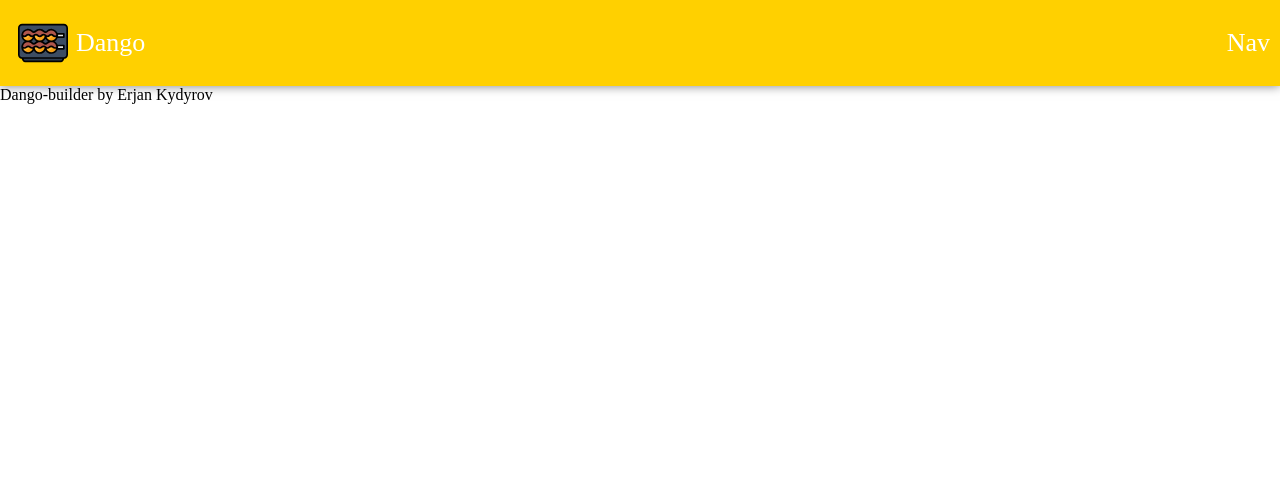
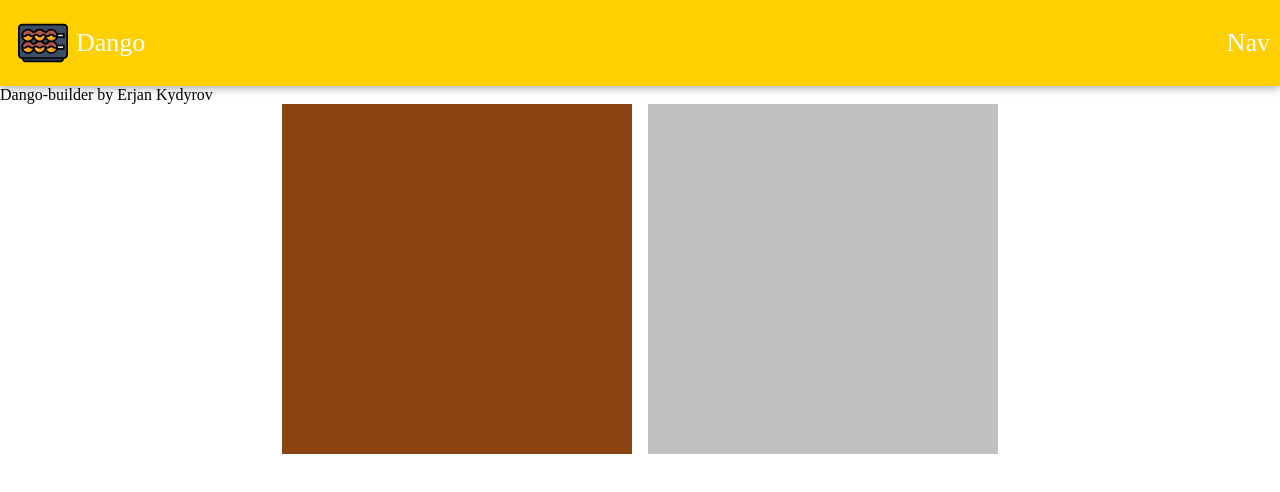
Before and after one commit to Erjankydyrov/builder, a React (Create React App) app: page / in a window 1280 px wide. Shown: the top 492 px of the page. Built offline with nearby package versions, Linux system fonts and the light colour scheme; a web font is replaced by a local one.

Commit message:
added styles for components

```diff
--- a/src/components/DangoBuilder/DangoBuilder.module.css
+++ b/src/components/DangoBuilder/DangoBuilder.module.css
@@ -0,0 +1,6 @@
+.DangoBuilder {
+    display: flex;
+    justify-content: center;
+    flex-wrap: wrap;
+
+}
--- a/src/components/DangoBuilder/DangoControls/DangoControls.module.css
+++ b/src/components/DangoBuilder/DangoControls/DangoControls.module.css
@@ -0,0 +1,5 @@
+.DangoControls {
+    width: 350px;
+    height: 350px;
+    background-color: silver;
+}
--- a/src/components/DangoBuilder/DangoPreview/DangoPreview.module.css
+++ b/src/components/DangoBuilder/DangoPreview/DangoPreview.module.css
@@ -0,0 +1,7 @@
+.DangoPreview {
+    width: 350px;
+    height: 350px;
+    margin-right: 1rem;
+    margin-bottom: 1rem;
+    background-color: saddlebrown;
+}
```
